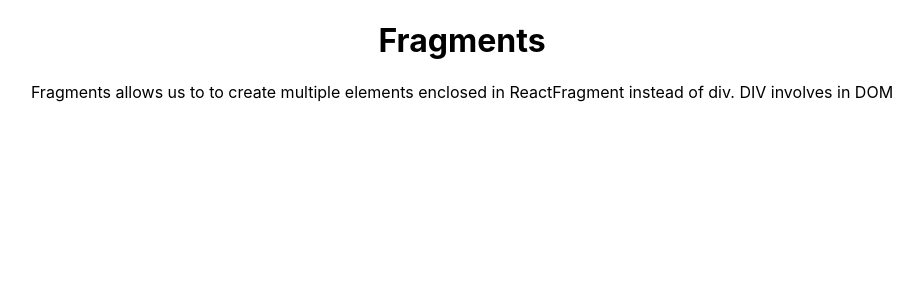
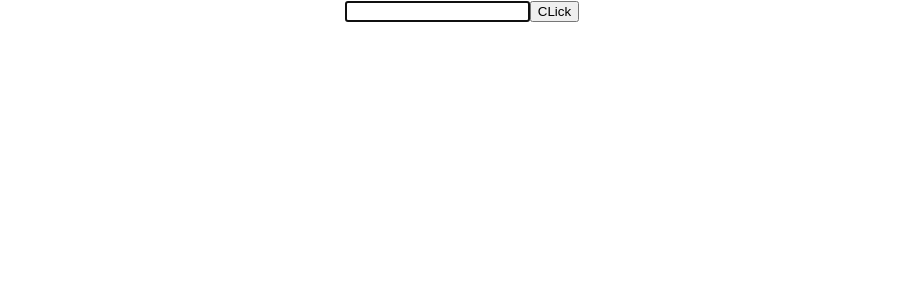
Before and after one commit to Krishnaprasad15/React, a React (Create React App) app: page / in a window 1280 px wide. Shown: the top 300 px of the page, without its empty margins (178-1101 px from the left). Built offline with nearby package versions, Linux system fonts and the light colour scheme.

Commit message:
Refs in components

```diff
--- a/src/App.js
+++ b/src/App.js
@@ -1,6 +1,6 @@
 // import logo from './logo.svg';
-import React, { Fragment } from 'react';
 import './App.css';
+// import React, { Fragment } from 'react';
 // import Greet from './components/greet';
 // import Welcome from './components/welcome';
 // import Message from "./components/Message"
@@ -13,7 +13,8 @@
 // import ListRend from './components/ListRend';
 // import StyleSheet from './components/StyleSheet';
 // import Form from './components/Form';
-import Fragments from './components/Fragments';
+// import Fragments from './components/Fragments';
+import RefsDemo from './components/RefsDemo';
 function App() {
   return (
     <div className="App">
@@ -28,7 +29,8 @@
       {/* <ConditionalRend/> */}
       {/* <ListRend/> */}
       {/* <StyleSheet/> */}
-      <Fragments/>
+      {/* <Fragments/> */}
+      <RefsDemo/>
     </div>
   );
 }
--- /dev/null
+++ b/src/components/RefsDemo.js
@@ -0,0 +1,23 @@
+import React, { Component } from 'react'
+
+ class RefsDemo extends Component {
+    constructor(props) {
+      super(props)
+      this.inputRef=React.createRef()
+    }
+    componentDidMount(){
+        this.inputRef.current.focus()
+    }
+    clickHandler=()=>{
+        alert(this.inputRef.current.value)
+    }
+  render() {
+    return (
+      <div>
+        <input type='text' ref={this.inputRef}/>
+        <button onClick={this.clickHandler}>CLick</button>
+      </div>
+    )
+  }
+}
+export default RefsDemo
```
